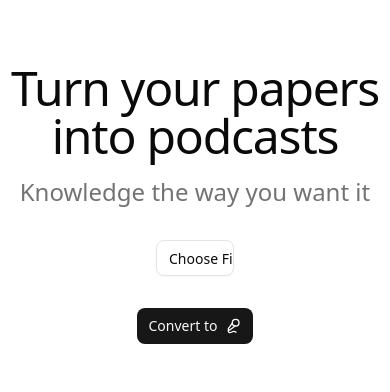
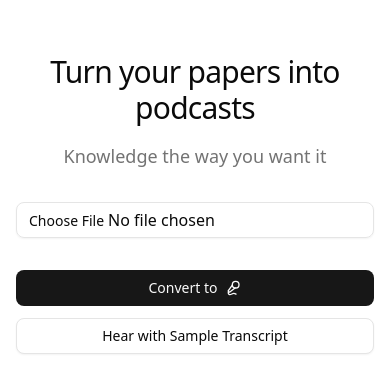
Before and after one commit to ShashwatM3/paper2pod, a Next.js app: page / in a window 390 px wide. Shown: the part 218-610 px from the top of the page. Built offline with nearby package versions, Linux system fonts and the light colour scheme.

Commit message:
responsiveness

```diff
--- a/app/HomePage.js
+++ b/app/HomePage.js
@@ -205,9 +205,13 @@ That's all for today's episode. Join us next time as we explore more on the fron
   };
 
   return (
-    <div className='flex items-center justify-center h-screen w-screen flex-col gap-4'>
-      <h1 className='scroll-m-20 text-center text-5xl font-light tracking-tight'>Turn your papers into podcasts</h1>
-      <h1 className='scroll-m-20 text-center text-2xl text-neutral-500 mb-4'>Knowledge the way you want it</h1>
+    <div className='flex items-center justify-center min-h-screen w-full flex-col gap-4 px-4 py-8 sm:px-6 lg:px-8'>
+      <h1 className='scroll-m-20 text-center text-3xl sm:text-4xl md:text-5xl font-light tracking-tight max-w-4xl px-4'>
+        Turn your papers into podcasts
+      </h1>
+      <h1 className='scroll-m-20 text-center text-lg sm:text-xl md:text-2xl text-neutral-500 mb-4 max-w-2xl px-4'>
+        Knowledge the way you want it
+      </h1>
       <Input
         type="file"
         onChange={(e) => {
@@ -218,22 +222,28 @@ That's all for today's episode. Join us next time as we explore more on the fron
             setAudioUrl(null);
           }
         }}
-        className='w-[20vw] mb-4'
+        className='w-full max-w-md sm:max-w-lg mb-4'
         accept='.pdf'
       />
-      <Button onClick={handleUpload} disabled={isGeneratingAudio}>
+      <div className='flex flex-col sm:flex-row gap-3 w-full max-w-md sm:max-w-lg items-center justify-center'>
+        <Button
+          onClick={handleUpload}
+          disabled={isGeneratingAudio}
+          className='w-full sm:w-auto min-w-[200px]'
+        >
           {isGeneratingAudio ? 'Generating...' : <>Convert to <Mic2Icon/></>}
         </Button>
-      {/* <Button
+        <Button
           onClick={testWithSampleTranscript}
           disabled={isGeneratingAudio}
           variant="outline"
-        className='mt-2'
+          className='w-full sm:w-auto min-w-[200px]'
         >
-        Test with Sample Transcript
-      </Button> */}
+          Hear with Sample Transcript
+        </Button>
+      </div>
       {audioUrl && (
-        <div className='mt-4 w-full max-w-md'>
+        <div className='mt-4 w-full max-w-md sm:max-w-lg lg:max-w-xl px-4'>
           <audio
             src={audioUrl}
             controls
```
Lines whose indentation alone changed are shown as unchanged.
